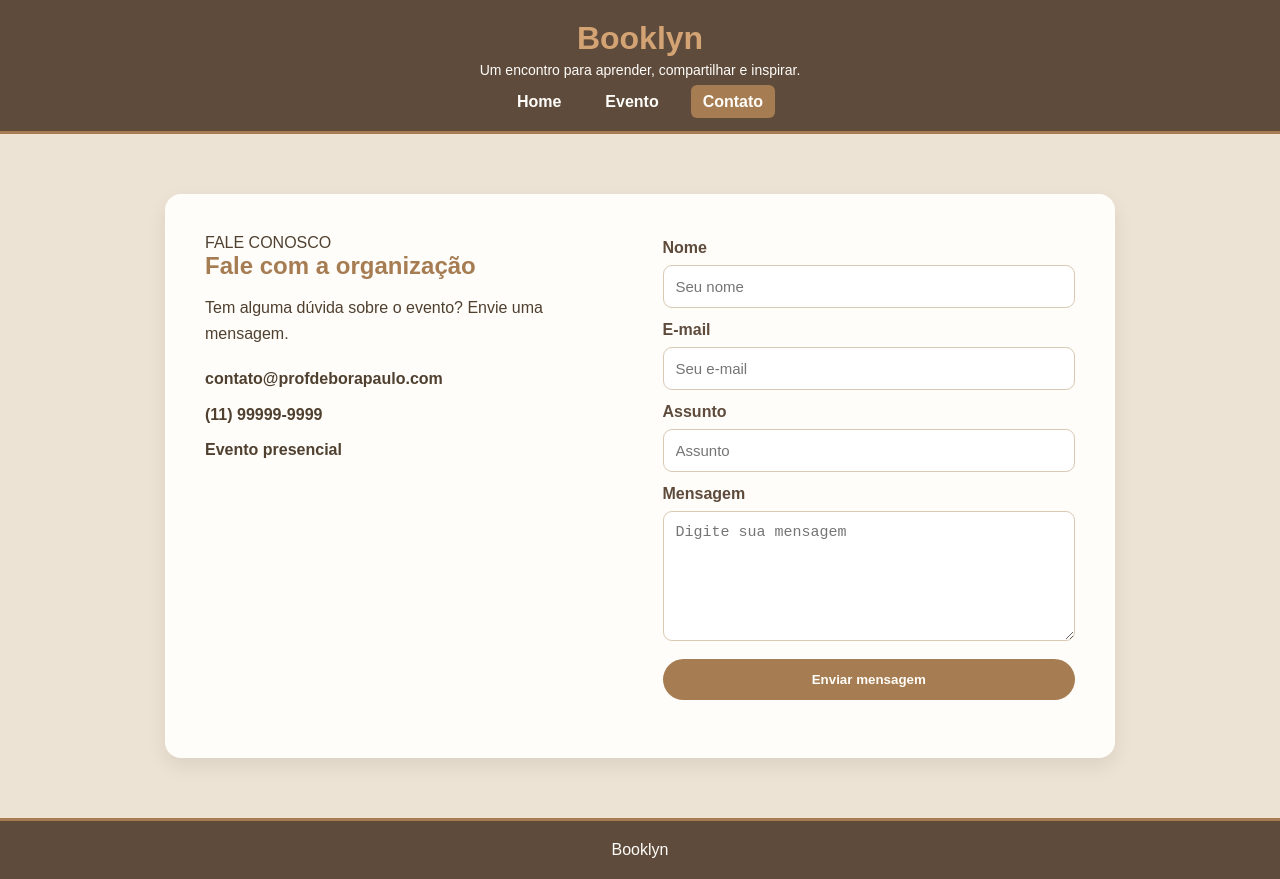
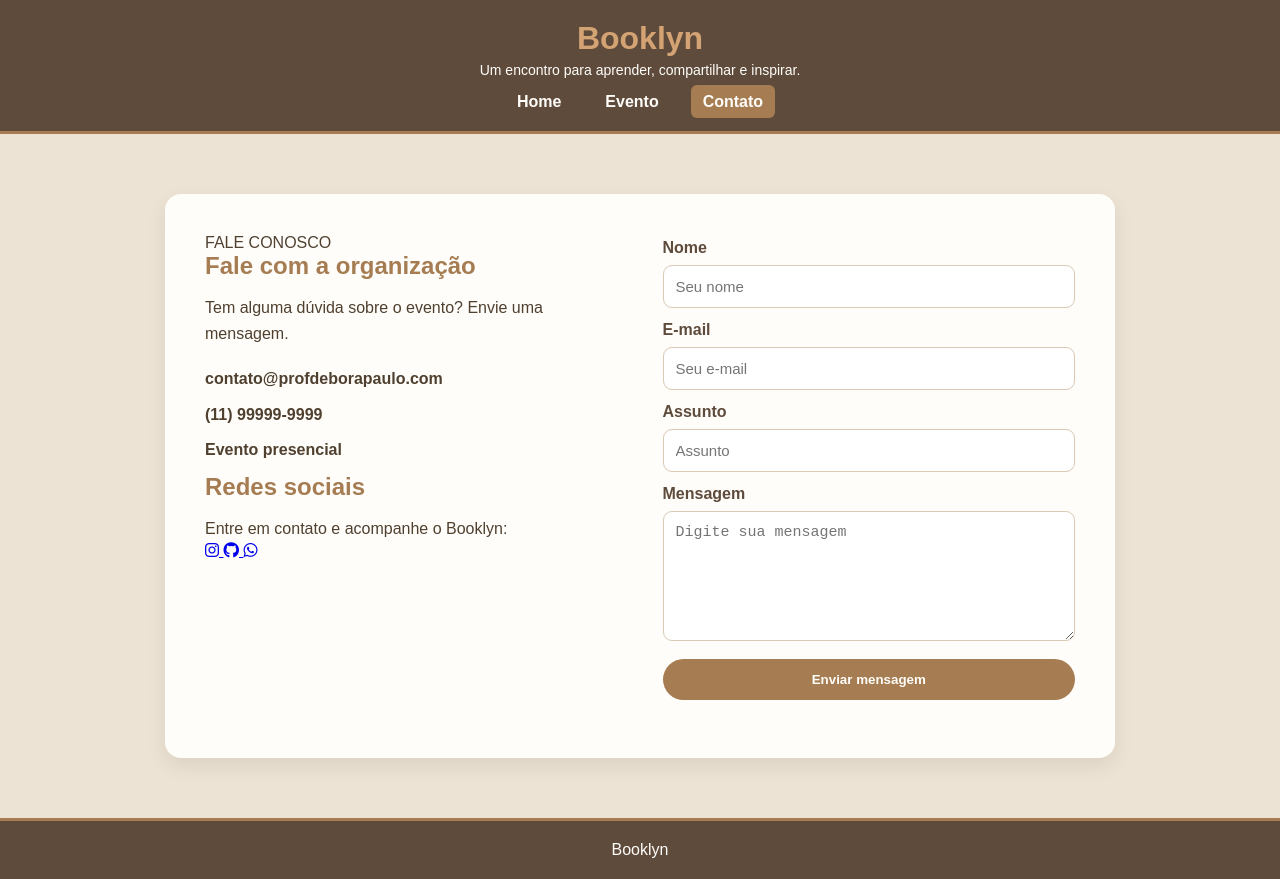
Before and after one commit to Rzin009/Booklyn2, a plain HTML site: page pages/contato.html in a window 1280 px wide. Drawn offline with Linux system fonts and the light colour scheme.

Commit message:
Add social media section to contato.html
Added social media links with icons for Instagram, GitHub, and WhatsApp.

```diff
--- a/pages/contato.html
+++ b/pages/contato.html
@@ -5,6 +5,9 @@
 <meta name="viewport" content="width=device-width, initial-scale=1.0">
 <title>Contato</title>
 <link rel="stylesheet" href="../css/contato.css">
+<link rel="stylesheet" href="https://cdnjs.cloudflare.com/ajax/libs/font-awesome/6.5.2/css/all.min.css">
+
+
 </head>
 <body>
 <header>
@@ -31,6 +34,27 @@
             <p> <strong>Evento presencial</strong></p>
         </div>
 
+        <section class="redes-sociais">
+    <h2>Redes sociais</h2>
+    <p>Entre em contato e acompanhe o Booklyn:</p>
+
+    <div class="social-icons">
+
+        <a href="https://www.instagram.com/" target="_blank" class="social instagram">
+            <i class="fa-brands fa-instagram"></i>
+        </a>
+
+        <a href="https://github.com/" target="_blank" class="social github">
+            <i class="fa-brands fa-github"></i>
+        </a>
+
+        <a href="https://wa.me/" target="_blank" class="social whatsapp">
+            <i class="fa-brands fa-whatsapp"></i>
+        </a>
+
+    </div>
+</section>
+
     </div>
 
     <form id="formContato">
@@ -50,6 +74,10 @@
         <p id="resposta"></p>
     </form>
 </section>
+
+
+
+
 </main>
 
 <footer>
```
